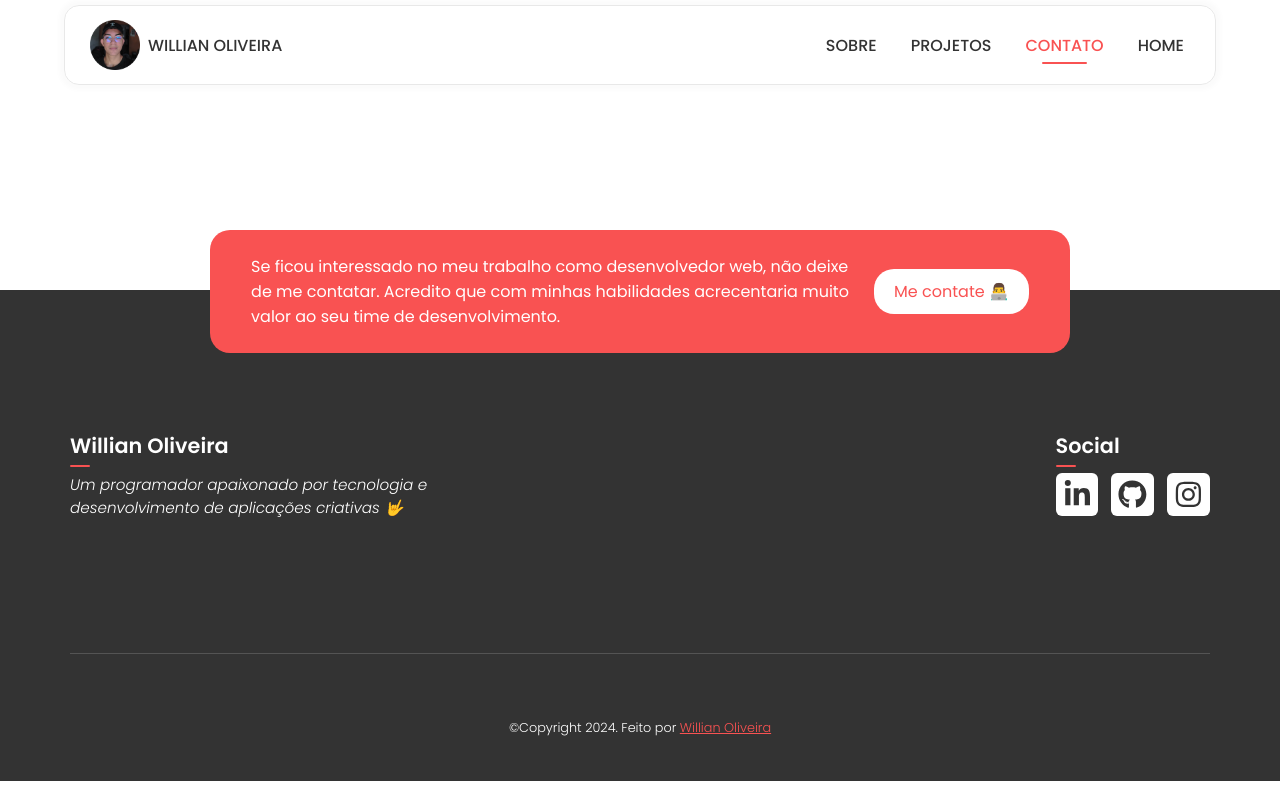
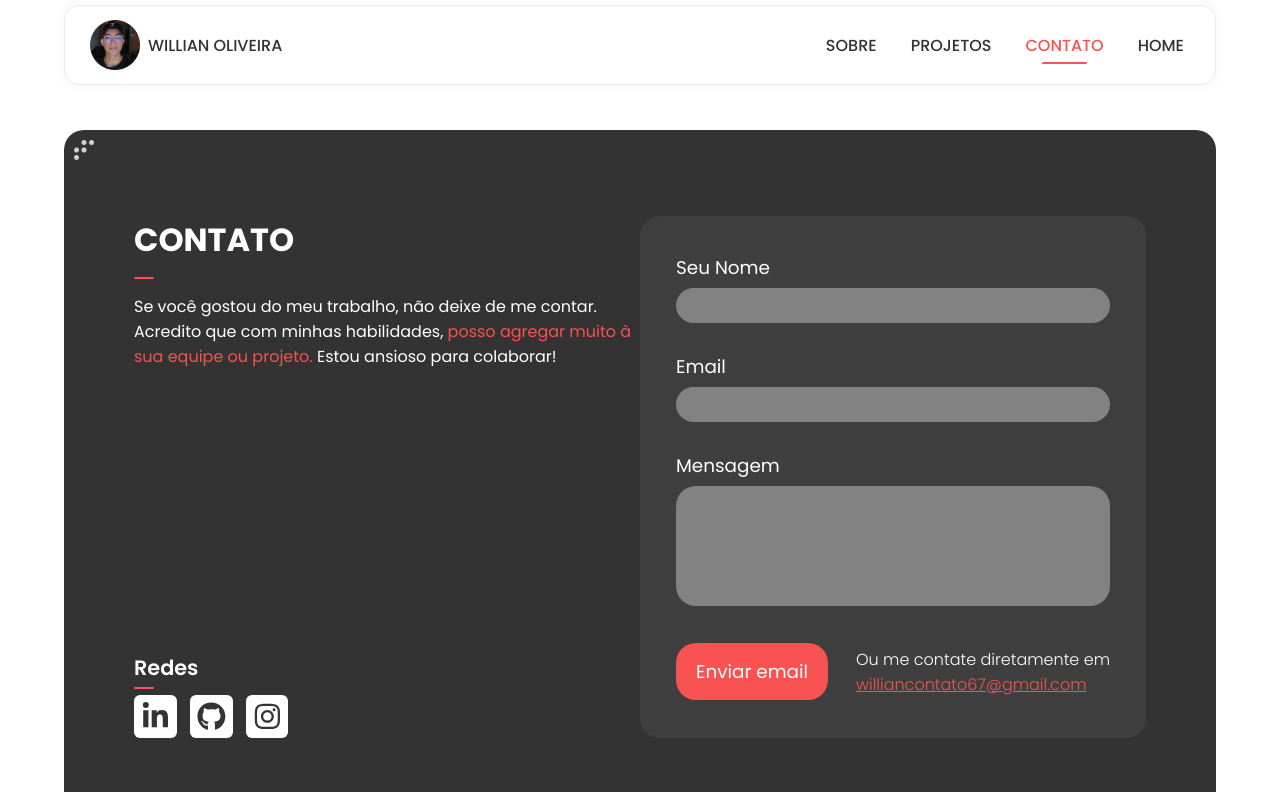
Before and after one commit to WillianOL/portifolio, a React (Vite) app: page /contato in a window 1280 px wide. Shown: the top 792 px of the page. Built offline with nearby package versions, Linux system fonts and the light colour scheme.

Commit message:
Finalização do formulário, com criação do customHook useForm para validação dos campos. Utilizando o emailJS para o envio de emails a partir do formulário

```diff
--- a/package.json
+++ b/package.json
@@ -10,6 +10,7 @@
     "preview": "vite preview"
   },
   "dependencies": {
+    "@emailjs/browser": "^4.3.3",
     "react": "^18.2.0",
     "react-dom": "^18.2.0",
     "react-icons": "^5.0.1",
--- a/src/App.jsx
+++ b/src/App.jsx
@@ -6,6 +6,7 @@ import Home from './components/Home/Home';
 import Sobre from './components/Home/Sobre/Sobre';
 import Footer from './components/Footer/Footer';
 import Projetos from './components/Projetos/Projetos';
+import Contato from './components/Home/Contato/Contato';
 
 const App = () => {
   return (
@@ -14,6 +15,7 @@ const App = () => {
       <Routes>
         <Route path="/" element={<Home />} />
         <Route path="/sobre" element={<Sobre />} />
+        <Route path="/contato" element={<Contato />} />
         <Route path="/projetos" element={<Projetos />} />
       </Routes>
       <Footer />
--- a/src/EstiloGlobal.scss
+++ b/src/EstiloGlobal.scss
@@ -46,5 +46,5 @@ li {
 }
 
 body {
-  padding-top: 90px;
+  padding-top: 130px;
 }
--- a/src/components/Home/Contato/TextoERedes/Form/Form.jsx
+++ b/src/components/Home/Contato/TextoERedes/Form/Form.jsx
@@ -1,17 +1,43 @@
 import React from 'react';
 import Input from './Input/Input';
 import style from './style.module.scss';
+import emailJS from '@emailjs/browser';
+import useForm from '../../../../../hooks/useForm';
 
 const Form = () => {
-  function handleSubmit(event) {
+  const email = useForm('email');
+  const nome = useForm('nome');
+  const mensagem = useForm('mensagem');
+
+  const key = 'XXdq-rUWujevjsbPD';
+  const serviceId = 'service_1qd9zhx';
+  const templateId = 'template_hwa2ouh';
+
+  function enviarEmail(event) {
     event.preventDefault();
+    if (!email.valor || !nome.valor || !mensagem.valor) {
+      nome.setError('Preencha com um valor');
+      return;
+    }
+
+    const templateParams = {
+      from_name: nome.valor,
+      message: mensagem.valor,
+      email: email.valor,
+    };
+    emailJS.send(serviceId, templateId, templateParams, key).then((res) => {
+      nome.setValor('');
+      email.setValor('');
+      mensagem.setValor('');
+    });
   }
+
   return (
-    <form onSubmit={handleSubmit} className={style.formulario}>
+    <form onSubmit={enviarEmail} className={style.formulario}>
       <div className={style.campos}>
-        <Input label="Seu Nome" />
-        <Input label="Email" tipo="email" />
-        <Input label="Mensagem" textarea={true} />
+        <Input label="Seu Nome" {...nome} />
+        <Input label="Email" tipo="email" {...email} />
+        <Input label="Mensagem" {...mensagem} textarea={true} />
       </div>
       <div className={style.botaoEEmail}>
         <button>Enviar email</button>
--- a/src/components/Home/Contato/TextoERedes/Form/Input/Input.jsx
+++ b/src/components/Home/Contato/TextoERedes/Form/Input/Input.jsx
@@ -1,10 +1,24 @@
 import React from 'react';
+import style from './style.module.scss'
 
-const Input = ({ textarea, label, tipo="text" }) => {
+const Input = ({
+  valor,
+  error,
+  onBlur,
+  onChange,
+  textarea,
+  label,
+  tipo = 'text',
+}) => {
   return (
     <label>
       {label}
-      {textarea ? <textarea></textarea> : <input type={tipo} />}
+      {textarea ? (
+        <textarea value={valor} onChange={onChange} onBlur={onBlur}></textarea>
+      ) : (
+        <input type={tipo} value={valor} onChange={onChange} onBlur={onBlur} />
+      )}
+      {error && <p className={style.erro}>{error}</p>}
     </label>
   );
 };
--- /dev/null
+++ b/src/components/Home/Contato/TextoERedes/Form/Input/style.module.scss
@@ -0,0 +1,7 @@
+.erro {
+  position: absolute;
+  color: rgb(255, 0, 0);
+  font-size: .95rem;
+  margin-left: 5px;
+  bottom: -25px;
+}
--- a/src/components/Home/Contato/TextoERedes/Form/style.module.scss
+++ b/src/components/Home/Contato/TextoERedes/Form/style.module.scss
@@ -11,7 +11,7 @@
     display: flex;
     flex-direction: column;
     align-items: center;
-    gap: 22px;
+    gap: 30px;
     label {
       display: flex;
       flex-direction: column;
@@ -20,6 +20,7 @@
       font-size: 1.15rem;
       width: 100%;
       font-weight: 400;
+      position: relative;
       input,
       textarea {
         outline: none;
--- a/src/components/Home/Section/style.module.scss
+++ b/src/components/Home/Section/style.module.scss
@@ -3,6 +3,7 @@
   width: 90vw;
   max-width: 1600px;
   border-radius: 20px;
+  margin: 0 auto;
   position: relative;
   &::before {
     position: absolute;
--- a/src/components/Home/style.module.scss
+++ b/src/components/Home/style.module.scss
@@ -3,7 +3,7 @@
   align-items: center;
   gap: 120px;
   flex-direction: column;
-  padding: 25px 60px;
+  padding: 0px 60px 25px 60px;
   // imagem de fundo da section de contato
   section {
     &:last-child {
--- /dev/null
+++ b/src/hooks/useForm.jsx
@@ -0,0 +1,43 @@
+import React from 'react';
+
+const dado = {
+  email: {
+    regex:
+      /^[a-zA-Z0-9.!#$%&'*+/=?^_`{|}~-]+@[a-zA-Z0-9](?:[a-zA-Z0-9-]{0,61}[a-zA-Z0-9])?(?:.[a-zA-Z0-9](?:[a-zA-Z0-9-]{0,61}[a-zA-Z0-9])?)*$/,
+    mensagemErro: 'Preencha com um email válido',
+  },
+};
+
+const useForm = (tipoDado) => {
+  const [valor, setValor] = React.useState('');
+  const [error, setError] = React.useState('');
+
+  function validacao(value) {
+    if (value.length === 0) {
+      setError('Preencha este campo');
+      return false;
+    } else if (dado[tipoDado] && !dado[tipoDado].regex.test(value)) {
+      setError(dado[tipoDado].mensagemErro);
+      return false;
+    } else {
+      setError(null);
+      return true;
+    }
+  }
+
+  function onChange({ target }) {
+    if (error) validacao(target.value);
+    setValor(target.value);
+  }
+
+  return {
+    valor,
+    setValor,
+    onChange,
+    setError,
+    error,
+    onBlur: () => validacao(valor),
+  };
+};
+
+export default useForm;
```
Also changed, not shown: 1 other file (tests, documents, lock files or other folders).
